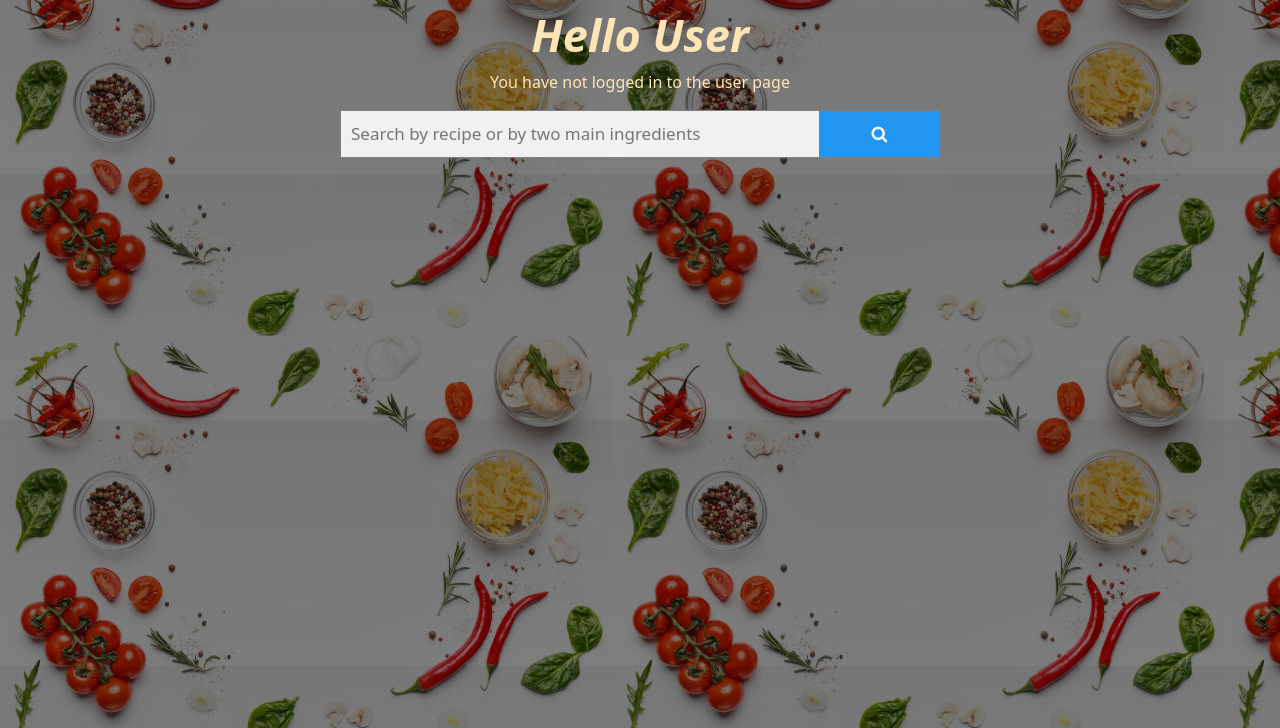
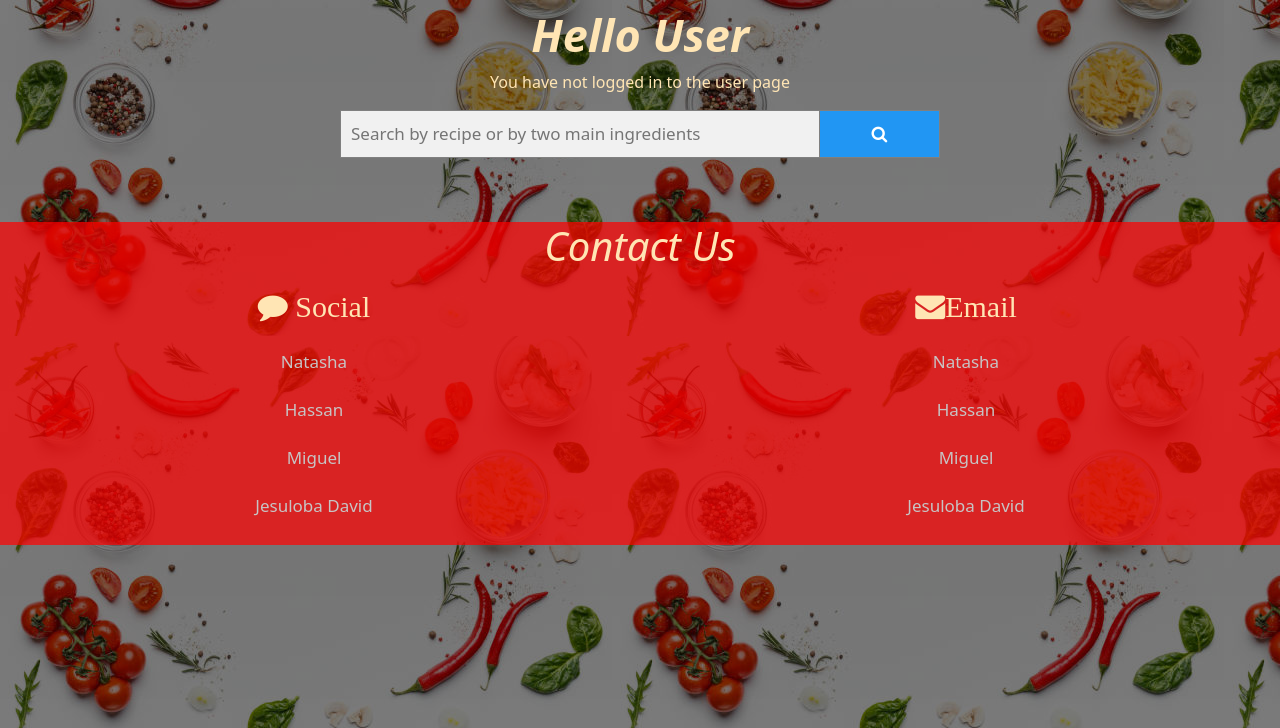
Before and after one commit to dice43/internetCookbook, a Flask app: page /user in a window 1280 px wide. Shown: the part 72-800 px from the top of the page. Run offline with Flask 2, Linux system fonts and the light colour scheme.

Commit message:
Contact abar update

```diff
--- /dev/null
+++ b/static/contact.css
@@ -0,0 +1,33 @@
+
+.cont{
+    text-align: center;
+    font-style: oblique;
+    font-size: 40px;
+    color: #ffe5b4;
+}
+
+.feature{
+    background-color: #ff0000b6;
+    overflow: hidden;
+    position: relative;
+    bottom: 0;
+    width: 100%;
+}
+
+.feature a{
+    text-align: center;
+    padding: 14px 16px;
+    text-decoration: none;
+    font-size: 17px;
+    color: rgb(199, 196, 196);
+}
+
+.feature a:hover{
+    text-decoration: underline;
+    color: rgb(199, 196, 196);
+}
+
+.row h3{
+    font-size: 30px;
+    color: #ffe5b4;
+}
--- a/static/main.css
+++ b/static/main.css
@@ -57,6 +57,11 @@ p{
   text-transform: uppercase;
   font-weight: bold;
   font-family: Arial;
+}
+
+.navbar a:hover{
+  text-decoration: underline;
+  color: rgb(199, 196, 196);
 }
 
 .content-section {
@@ -204,6 +209,7 @@ form.search::after {
   text-align: center;
   color: rgb(10, 92, 41);
   font-size: medium;
+  text-align: center;
 }
 
 .contentbox{
@@ -213,4 +219,5 @@ form.search::after {
   background-color: beige;
   padding: 2px;
   border: 2px solid #ffe5b4;
+  text-align: center;
 }
--- /dev/null
+++ b/templates/contacts.html
@@ -0,0 +1,37 @@
+<head>
+    <link rel="stylesheet" href="https://cdnjs.cloudflare.com/ajax/libs/font-awesome/4.7.0/css/font-awesome.min.css">
+</head>
+<!-- Contact -->
+
+<body>
+    <br/>
+    <br/>
+    <section class="feature">
+        <h1 class ="cont">Contact Us<h1>
+        <div class="row">
+            <div class="col-6 col-12-small">
+                <section>
+                    <h3 class="fa fa-comment"> Social</h3>
+                    <p>
+                        <a href="#">Natasha</a><br/>
+                        <a href="#">Hassan</a><br/>
+                        <a href="#">Miguel</a><br/>
+                        <a href="https://www.linkedin.com/in/jesuloba-david-aa6148201/">Jesuloba David</a><br/>
+                    </p>
+                </section>
+            </div>
+            <div class="col-6 col-12-small">
+                <section>
+                    <h3 class="fa fa-envelope">Email</h3>
+                    <p>
+                        <a href="#">Natasha</a><br/>
+                        <a href="#">Hassan</a><br/>
+                        <a href="#">Miguel</a><br/>
+                        <a href="jesulobadavid@gmail.com">Jesuloba David</a>
+                    </p>
+                </section>
+            </div>
+
+        </div>
+    </section>
+</body>
--- a/templates/layout.html
+++ b/templates/layout.html
@@ -10,6 +10,7 @@
 
   <link rel="stylesheet" type="text/css" href="{{ url_for('static', filename='main.css') }}">
   <link rel="stylesheet" type="text/css" href="{{ url_for('static', filename='register.css') }}">
+  <link rel="stylesheet" type="text/css" href="{{ url_for('static', filename='contact.css') }}">
 
 </head>
 
@@ -33,6 +34,7 @@
     </nav>
   </header>
   {% block content %}{% endblock %}
+  {% extends "contacts.html" %}
   <script src="https://cdn.jsdelivr.net/npm/bootstrap@5.0.2/dist/js/bootstrap.bundle.min.js" integrity="sha384-MrcW6ZMFYlzcLA8Nl+NtUVF0sA7MsXsP1UyJoMp4YLEuNSfAP+JcXn/tWtIaxVXM" crossorigin="anonymous"></script>
 </body>
 
```
Also changed, not shown: site.db, static/image/pic01.jpg (added).
